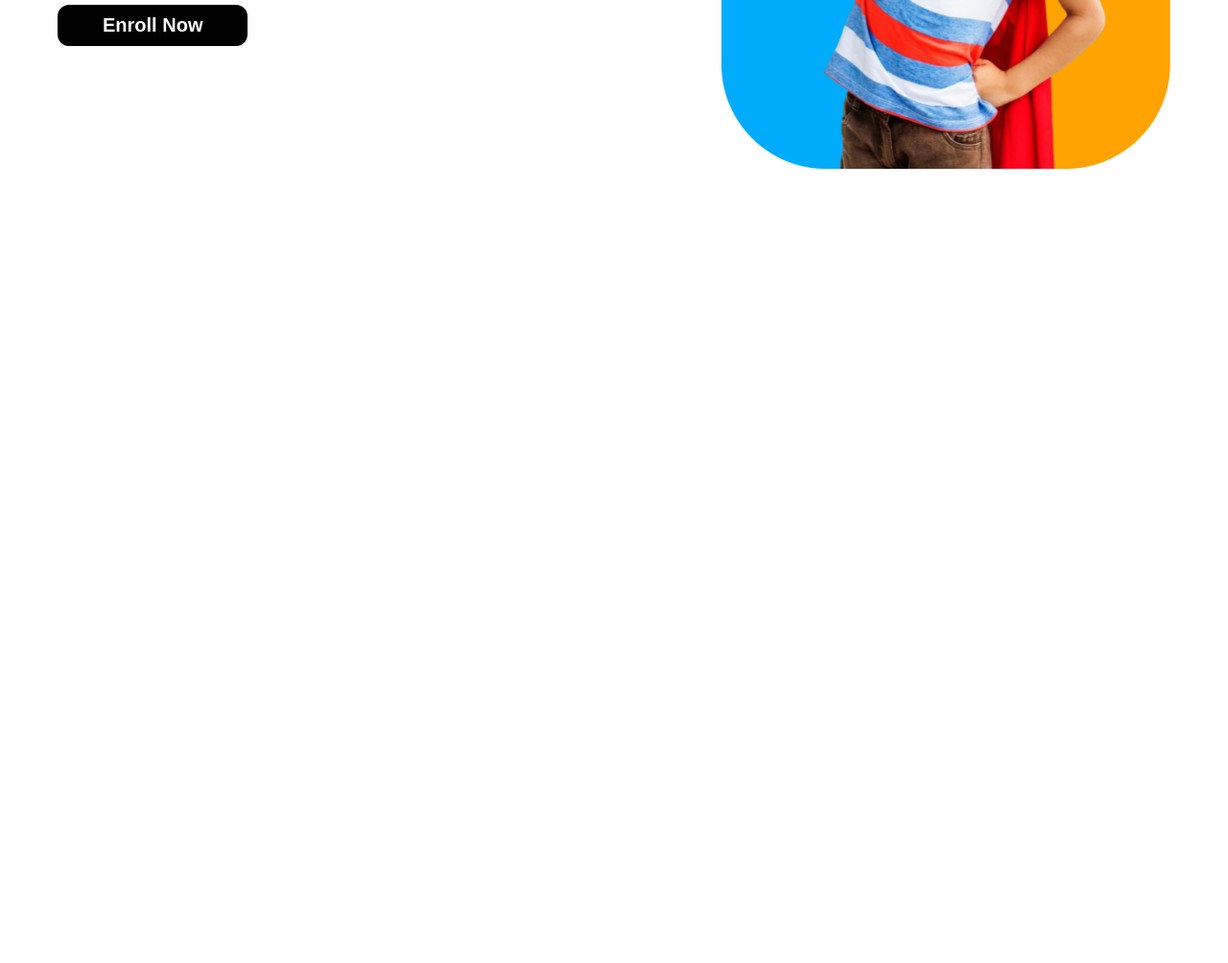
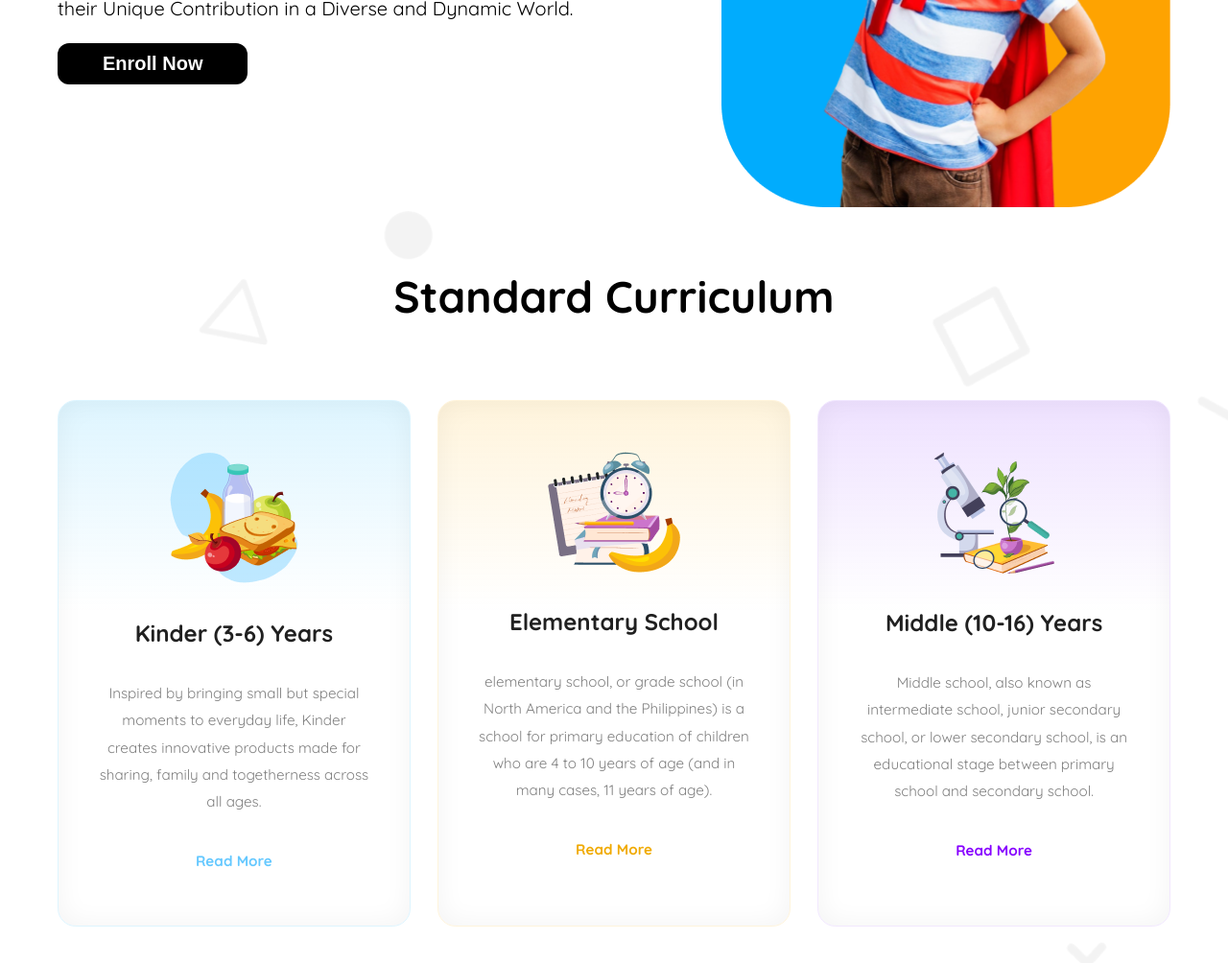
Before and after one commit to Sabbir-75/Kids-School, a plain HTML site: page index.html in a window 1280 px wide. Shown: the part 500-1504 px from the top of the page at 96% size. Before the commit the page ends 800 px from the top, so only its background shows below. Drawn offline with Linux system fonts and the light colour scheme.

Commit message:
Added Curriculum part

```diff
--- a/Style/Responsive_mobile.css
+++ b/Style/Responsive_mobile.css
@@ -3,6 +3,12 @@
     .container{
         margin: 20px 15px 0px 15px;
      }
+     hr{
+        display: block;
+    }
+    .horizontal{
+        height: 80px;
+    }
      .logo_text, .nav_btn, .none{
         display: none;
      }
@@ -36,4 +42,13 @@
     .banner_btn::before{
         border-radius: 8px;
     }
+
+
+    .Curriculum_curds{
+        gap: 10px;
+        justify-items: center;
+        grid-template-columns: 1fr;
+
+    }
+
 }
--- a/Style/style.css
+++ b/Style/style.css
@@ -11,6 +11,12 @@
    max-width: 1160px;
    margin: 20px auto 0px auto;
    background-color: #FFFFFF;
+}
+hr{
+    display: none;
+}
+.horizontal{
+    height: 102px;
 }
 
 .font-familly{
@@ -167,3 +173,146 @@
 .banner_image img{
     width: 100%;
 }
+
+
+.Curriculum{
+    padding: 60px 0px;
+    background-image: url('../Photo/bg.png');
+    background-position: center;
+    background-repeat: no-repeat;
+    background-size: cover;
+}
+.Curriculum_h2{
+    text-align: center;
+    font-size: 2.87rem;
+    font-weight: 700;
+    color: #000000;
+    line-height: 57px;
+    margin-bottom: 80px;
+}
+
+.Curriculum_curds{
+    max-width: 1160px;
+    margin: 0 auto;
+    display: grid;
+    gap: 28.29px;
+    grid-template-columns: repeat(3, 1fr);
+}
+
+.curlm_card{
+    max-width: 367.8px;
+    padding: 53px 40.5px;
+    border-radius: 18.86px;
+    display: flex;
+    flex-direction: column;
+    align-items: center;
+    text-align: center;
+    transition: 0.4s linear;
+}
+.shadow_1{
+    background: linear-gradient( rgba(222, 245, 255, 1) 0%, rgba(255, 255, 255, 0) 40%);
+    background-color: #FFFFFF;
+    border: 0.94px solid #DEF5FF;
+    box-shadow: inset 0px 0px 28.3px rgba(0, 0, 0, 0.05);
+}
+.shadow_1:hover{
+    background: linear-gradient( rgb(158, 225, 254) 0%, rgba(255, 255, 255, 0) 40%);
+    box-shadow: inset 0px 0px 28.3px rgba(0, 0, 0, 0.105);
+    background-color: #ffffff;
+}
+.shadow_2{
+    background: linear-gradient( rgba(255, 244, 220, 1) 0%, rgba(255, 255, 255, 0) 40%);
+    border: 0.94px solid #FFF4DC;
+    background-color: #FFFFFF;
+   box-shadow: inset 0px 0px 28.3px rgba(0, 0, 0, 0.05);
+}
+.shadow_2:hover{
+    background: linear-gradient( rgb(255, 224, 158) 0%, rgba(255, 255, 255, 0) 40%);
+    box-shadow: inset 0px 0px 28.3px rgba(0, 0, 0, 0.105);
+    background-color: #ffffff;
+
+}
+.shadow_3{
+    background: linear-gradient( rgba(238, 225, 255, 1) 0%, rgba(255, 255, 255, 0) 40%);
+    border: 0.94px solid #F2E8FF;
+    background-color: #FFFFFF;
+    box-shadow: inset 0px 0px 28.3px rgba(0, 0, 0, 0.05);
+}
+.shadow_3:hover{
+    background: linear-gradient( rgb(200, 158, 255) 0%, rgba(255, 255, 255, 0) 40%);
+    box-shadow: inset 0px 0px 28.3px rgba(0, 0, 0, 0.105);
+    background-color: #ffffff;
+
+}
+.curlm_image{
+    max-width: 138px;
+    margin-bottom: 32px;
+    transition: 0.4s linear;
+}
+.shadow_1 img{
+    transition: 0.4s linear;
+}
+.shadow_1:hover img{
+    transform: scale(1.2);
+}
+.shadow_2 img{
+    transition: 0.4s linear;
+    overflow:hidden;
+}
+.shadow_2:hover img{
+    transform: scale(1.2);
+}
+.shadow_3 img{
+    transition: 0.4s linear;
+}
+.shadow_3:hover img{
+    transform: scale(1.2);
+}
+
+
+.shadow_1 a{
+    transition: 0.2s linear;
+}
+.shadow_1:hover a{
+    border-bottom:2px solid #01ACFD;
+}
+.shadow_2 a{
+    transition: 0.2s linear;
+}
+.shadow_2:hover a{
+    border-bottom:2px solid #FEA301;
+}
+.shadow_3 a{
+    transition: 0.2s linear;
+}
+.shadow_3:hover a{
+    border-bottom:2px solid #8700FF;
+}
+
+
+
+.curlm_image img{
+    width: 100%;
+}
+
+
+.curlm_h3{
+    font-size: 1.5rem;
+    font-weight: 700;
+    color: #202020;
+    line-height: 30.7px;
+    margin-bottom: 33.5px;
+}
+.curlm_p{
+    font-size: 0.95rem;
+    font-weight: 400;
+    color: #808080;
+    line-height: 28.33px;
+    margin-bottom: 33.5px;
+}
+.curlm_card a{
+    text-decoration: none;
+    font-size: 0.95rem;
+    font-weight: 700;
+    line-height: 28.33px;
+}
--- a/index.html
+++ b/index.html
@@ -17,7 +17,7 @@
 
     <!--==================== Header Part Start====================-->
 
-    <header class="container">
+    <header class="container horizontal">
         <nav class="navber">
             <div class="logo_part">
                 <img src="Photo/logo.png" alt="logo png">
@@ -35,14 +35,15 @@
             </div>
 
         </nav>
-    </header>
+    </header><hr color="#FEA301">
 
     <!--==================== Header Part Start====================-->
+
     <main>
 
         <!--==================== Header Part Start====================-->
 
-        <div class="banner container">
+        <section class="banner container">
             <div class="banner_text">
                 <h1 class="banner_title"><span class="orange">Empowering</span><br>
                     students from small<br> age <span class="skyblow">towards vision</span></h1>
@@ -54,9 +55,49 @@
                 <img src="Photo/hero-kids.png" alt="hero kids">
             </div>
 
-        </div>
+        </section>
 
-        <!--==================== Header Part Start====================-->
+        <!--==================== Header Part End====================-->
+
+        <!--==================== Curriculum Part Start====================-->
+
+        <section class="Curriculum">
+            <h2 class="Curriculum_h2">Standard Curriculum</h2>
+            <div class="Curriculum_curds">
+                <div class="curlm_card shadow_1">
+                    <div class="curlm_image">
+                        <img src="Photo/kinder.png" alt="kinder">
+                    </div>
+                    <h3 class="curlm_h3">Kinder (3-6) Years</h3>
+                    <p class="curlm_p">Inspired by bringing small but special moments to everyday life, Kinder creates
+                        innovative products made for sharing, family and togetherness across all ages.
+                    </p>
+                    <a style="color: #64C8FF;" href="">Read More</a>
+                </div>
+                <div class="curlm_card shadow_2">
+                    <div class="curlm_image">
+                        <img src="Photo/elementary.png" alt="elementary">
+                    </div>
+                    <h3 class="curlm_h3">Elementary School</h3>
+                    <p class="curlm_p">elementary school, or grade school (in North America and the Philippines) is a
+                        school for primary education of children who are 4 to 10 years of age (and in many cases, 11
+                        years of age).</p>
+                    <a style="color: #F0AA00;" href="">Read More</a>
+                </div>
+                <div class="curlm_card shadow_3">
+                    <div class="curlm_image">
+                        <img src="Photo/middle.png" alt="middle">
+                    </div>
+                    <h3 class="curlm_h3">Middle (10-16) Years</h3>
+                    <p class="curlm_p">Middle school, also known as intermediate school, junior
+                        secondary school, or lower secondary school, is an educational stage between primary school and
+                        secondary school.</p>
+                    <a style="color: #8700FF;" href="">Read More</a>
+                </div>
+            </div>
+        </section>
+
+        <!--==================== Curriculum Part End====================-->
     </main>
 
     <footer>
```
